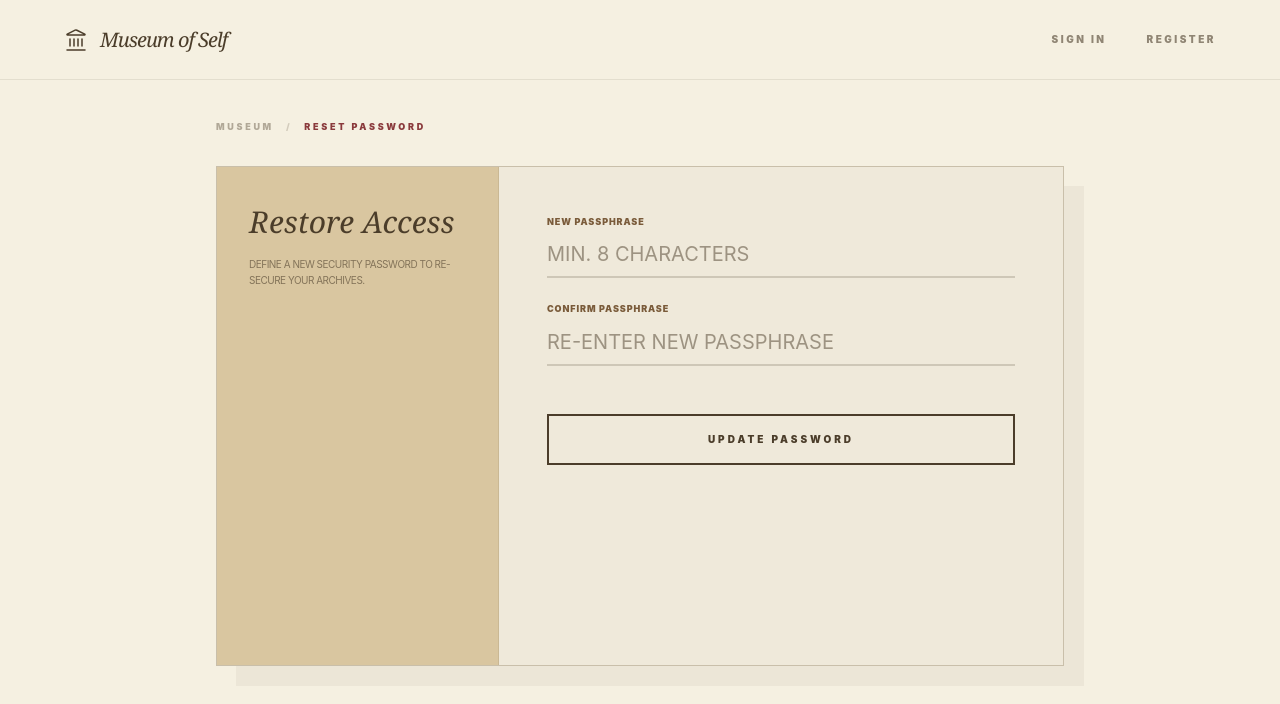
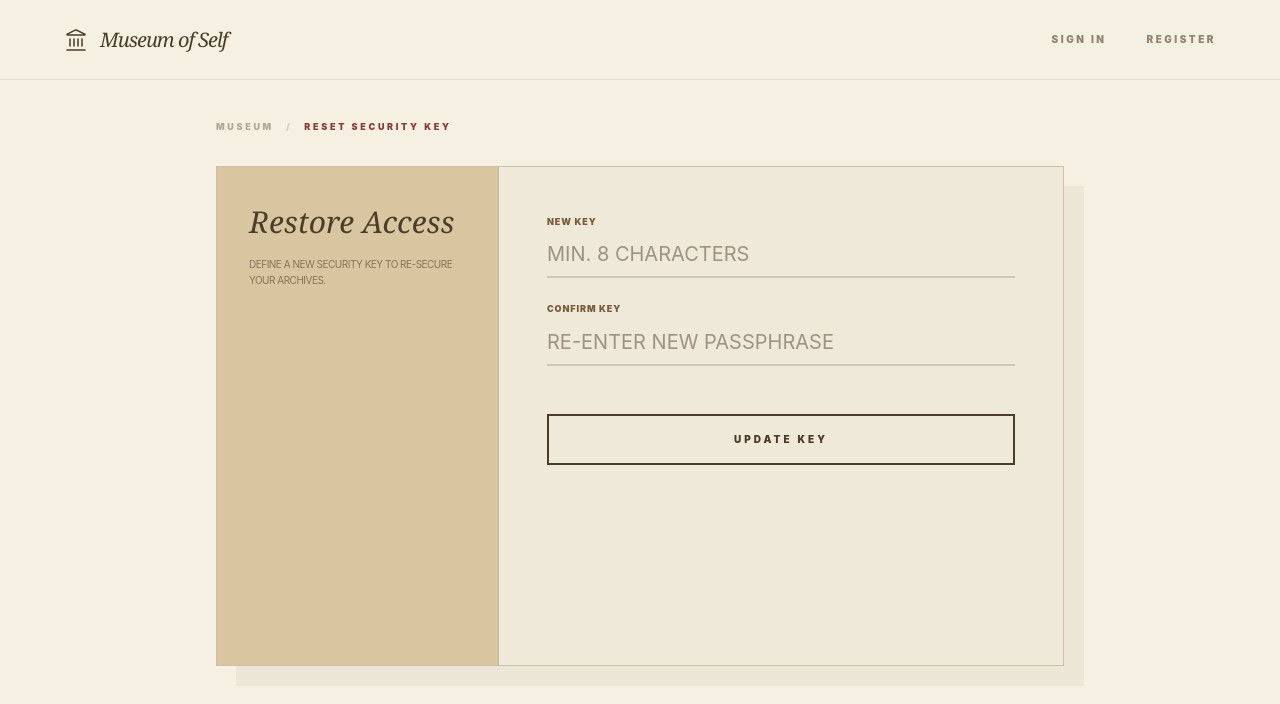
Before and after one commit to fatemamoh/Museum-of-self-Frontend, a React (Vite) app: page /reset-password/1 in a window 1280 px wide. Shown: the top 704 px of the page. Built offline with nearby package versions, Linux system fonts and the light colour scheme; no server answers.

Commit message:
updating reset password

```diff
--- a/src/components/Auth/ResetPassword.jsx
+++ b/src/components/Auth/ResetPassword.jsx
@@ -35,7 +35,7 @@ const ResetPassword = () => {
       <nav className="breadcrumb-nav">
         <Link to="/">MUSEUM</Link>
         <span className="breadcrumb-separator">/</span>
-        <span className="text-crimson uppercase">Reset Password</span>
+        <span className="text-crimson uppercase">Reset security key</span>
       </nav>
 
       <div className="museum-ledger flex flex-col md:flex-row min-h-125 animate-hero">
@@ -46,7 +46,7 @@ const ResetPassword = () => {
               Restore Access
             </h2>
             <p className="text-[10px] mt-4 opacity-60 leading-relaxed uppercase tracking-tighter">
-              Define a new security password to re-secure your archives.
+              Define a new security key to re-secure your archives.
             </p>
           </div>
           {message.text && (
@@ -59,12 +59,12 @@ const ResetPassword = () => {
         <form autoComplete="off" onSubmit={handleSubmit} className="flex-1 p-8 md:p-12 space-y-6 bg-white/30 relative z-50">
           <div className="space-y-6">
             <div className="form-control">
-              <label htmlFor="password" className="text-[9px] font-black uppercase tracking-widest text-museum-brown mb-1 block">New Passphrase</label>
+              <label htmlFor="password" className="text-[9px] font-black uppercase tracking-widest text-museum-brown mb-1 block">New Key</label>
               <input type="password" id="password" name="password" value={formData.password} onChange={handleChange} placeholder="MIN. 8 CHARACTERS" className="museum-input text-xl py-2" required />
             </div>
 
             <div className="form-control">
-              <label htmlFor="confirmPassword" className="text-[9px] font-black uppercase tracking-widest text-museum-brown mb-1 block">Confirm Passphrase</label>
+              <label htmlFor="confirmPassword" className="text-[9px] font-black uppercase tracking-widest text-museum-brown mb-1 block">Confirm Key</label>
               <input type="password" id="confirmPassword" name="confirmPassword" value={formData.confirmPassword} onChange={handleChange} placeholder="RE-ENTER NEW PASSPHRASE" className="museum-input text-xl py-2" required />
             </div>
 
@@ -72,7 +72,7 @@ const ResetPassword = () => {
           </div>
 
           <div className="flex flex-col gap-4 pt-6">
-            <button type="submit" className="btn-stamp px-8 py-3 text-[10px]">Update Password</button>
+            <button type="submit" className="btn-stamp px-8 py-3 text-[10px]">Update Key</button>
           </div>
         </form>
       </div>
--- a/src/components/Auth/SignInForm.jsx
+++ b/src/components/Auth/SignInForm.jsx
@@ -90,7 +90,7 @@ const SignInForm = () => {
               Authorize Access
             </button>
             <div className="flex flex-col gap-2 items-center">
-              <Link to="/signup" className="text-[9px] font-black uppercase opacity-40 hover:opacity-100 tracking-widest">
+              <Link to="/sign-up" className="text-[9px] font-black uppercase opacity-40 hover:opacity-100 tracking-widest">
                 New curator? Register here
               </Link>
               <Link to="/forgot-password" size="sm" className="text-[8px] uppercase tracking-widest font-bold opacity-30 hover:opacity-80">
```
